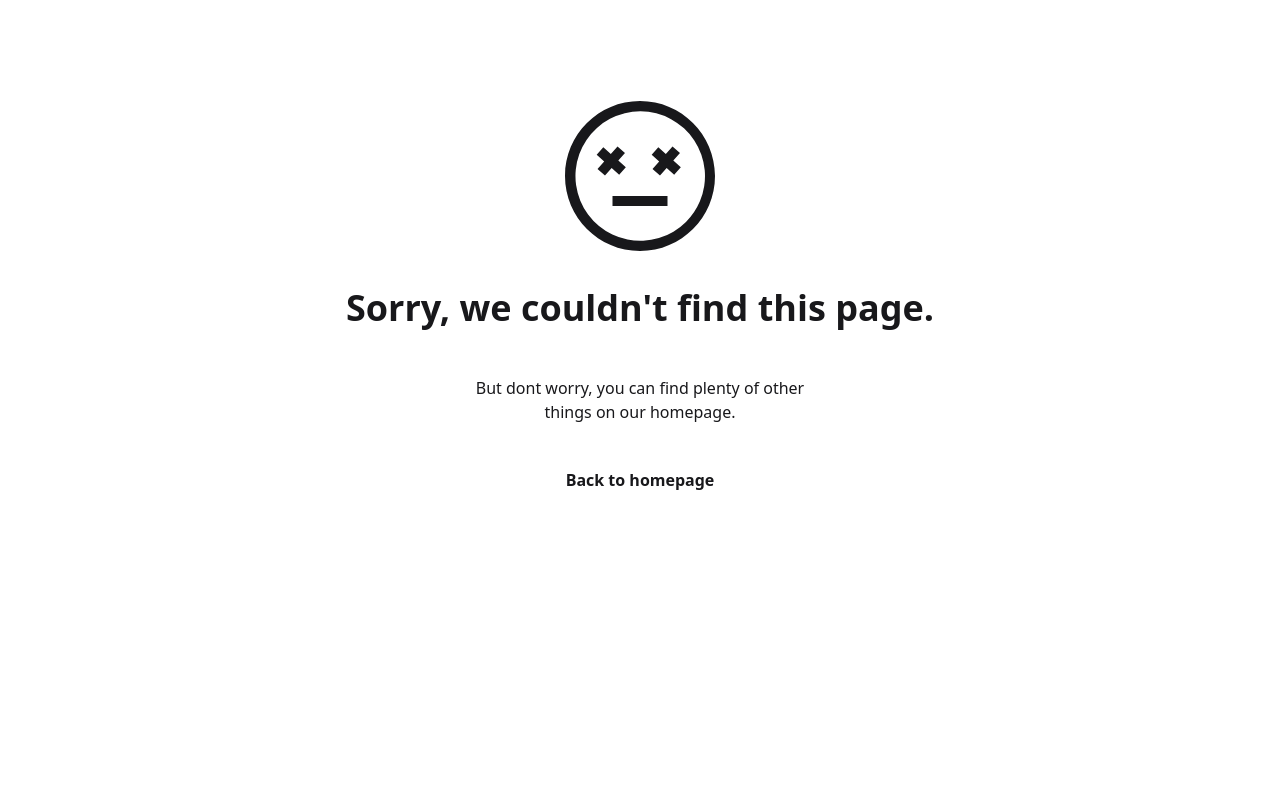
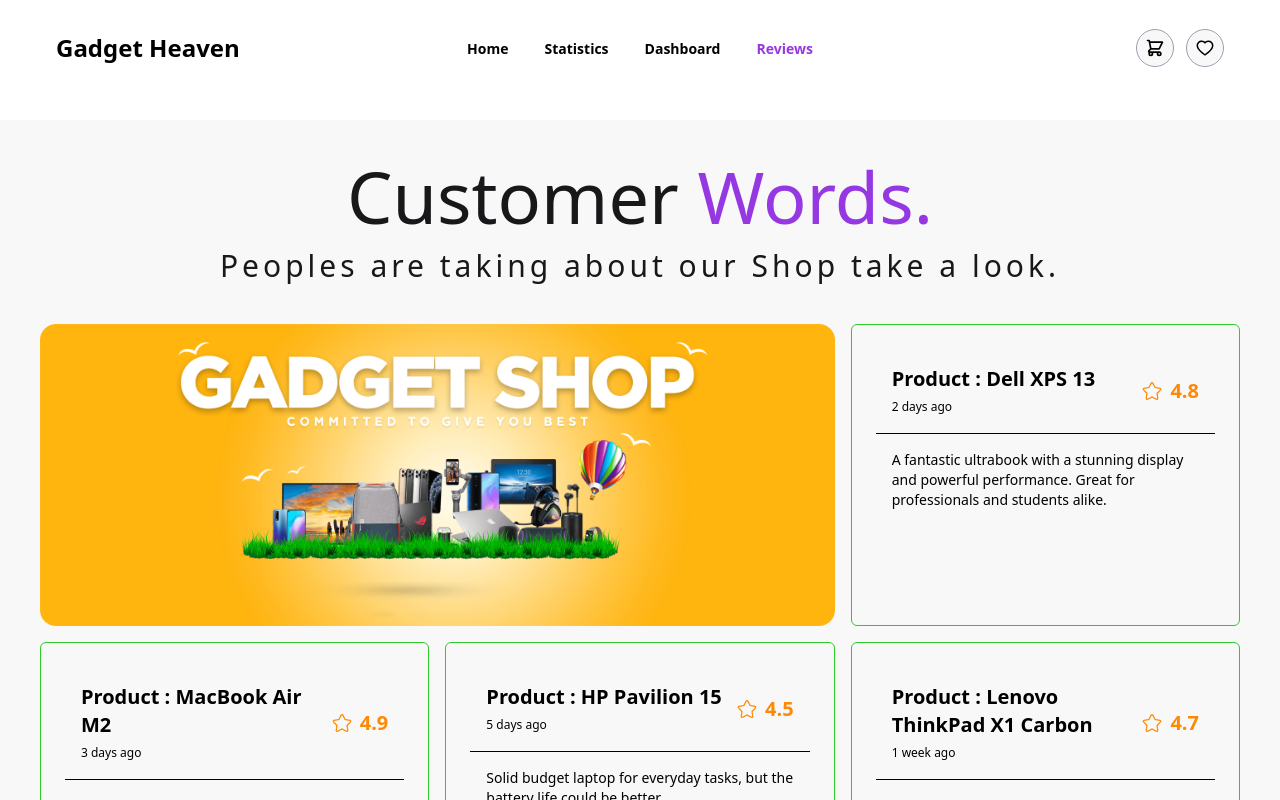
Before and after one commit to abdullahjim29/gadget-heaven, a React (Vite) app: page /review in a window 1280 px wide. Shown: the top 800 px of the page. Built offline with nearby package versions, Linux system fonts and the light colour scheme.

Commit message:
create a new route relevent to website

```diff
--- /dev/null
+++ b/public/reviews.json
@@ -0,0 +1,114 @@
+[
+    {
+      "productId": 1,
+      "productName": "Dell XPS 13",
+      "date": "2 days ago",
+      "review": "A fantastic ultrabook with a stunning display and powerful performance. Great for professionals and students alike.",
+      "rating": 4.8
+    },
+    {
+      "productId": 2,
+      "productName": "MacBook Air M2",
+      "date": "3 days ago",
+      "review": "Sleek and powerful, the M2 chip delivers excellent speed, and the battery life is outstanding.",
+      "rating": 4.9
+    },
+    {
+      "productId": 3,
+      "productName": "HP Pavilion 15",
+      "date": "5 days ago",
+      "review": "Solid budget laptop for everyday tasks, but the battery life could be better.",
+      "rating": 4.5
+    },
+    {
+      "productId": 4,
+      "productName": "Lenovo ThinkPad X1 Carbon",
+      "date": "1 week ago",
+      "review": "Lightweight and durable with an excellent keyboard. Perfect for business professionals.",
+      "rating": 4.7
+    },
+    {
+      "productId": 5,
+      "productName": "iPhone 14 Pro",
+      "date": "2 days ago",
+      "review": "Incredible camera, super-fast performance, and a beautiful design. Worth every penny.",
+      "rating": 4.9
+    },
+    {
+      "productId": 6,
+      "productName": "Samsung Galaxy S23 Ultra",
+      "date": "1 week ago",
+      "review": "A powerhouse smartphone with a stunning display and next-level camera technology.",
+      "rating": 4.8
+    },
+    {
+      "productId": 7,
+      "productName": "Google Pixel 7",
+      "date": "4 days ago",
+      "review": "Amazing camera quality and a pure Android experience. Smooth and reliable performance.",
+      "rating": 4.7
+    },
+    {
+      "productId": 8,
+      "productName": "OnePlus 11",
+      "date": "6 days ago",
+      "review": "A great balance of performance and design, but lacks wireless charging.",
+      "rating": 4.6
+    },
+    {
+      "productId": 9,
+      "productName": "Apple Watch Series 8",
+      "date": "3 days ago",
+      "review": "The best smartwatch for Apple users with excellent health-tracking features.",
+      "rating": 4.8
+    },
+    {
+      "productId": 10,
+      "productName": "Samsung Galaxy Watch 5",
+      "date": "5 days ago",
+      "review": "Great battery life and solid fitness tracking, but Bixby still needs improvement.",
+      "rating": 4.7
+    },
+    {
+      "productId": 11,
+      "productName": "Fitbit Versa 4",
+      "date": "1 week ago",
+      "review": "Great for fitness tracking, but lacks third-party app support.",
+      "rating": 4.6
+    },
+    {
+      "productId": 12,
+      "productName": "Garmin Fenix 7",
+      "date": "2 days ago",
+      "review": "Perfect for outdoor adventures with excellent GPS and fitness tracking features.",
+      "rating": 4.8
+    },
+    {
+      "productId": 13,
+      "productName": "Apple AirPods Pro (2nd Generation)",
+      "date": "4 days ago",
+      "review": "Fantastic noise cancellation and immersive audio. A must-have for Apple users.",
+      "rating": 4.8
+    },
+    {
+      "productId": 14,
+      "productName": "Bose QuietComfort 45",
+      "date": "1 week ago",
+      "review": "Extremely comfortable and delivers amazing noise cancellation for travel and work.",
+      "rating": 4.7
+    },
+    {
+      "productId": 15,
+      "productName": "Logitech MX Anywhere 3",
+      "date": "3 days ago",
+      "review": "Great compact mouse with precise tracking, but a bit expensive.",
+      "rating": 4.6
+    },
+    {
+      "productId": 16,
+      "productName": "Keychron K8 Wireless Mechanical Keyboard",
+      "date": "2 days ago",
+      "review": "Amazing mechanical keyboard with great battery life and solid build quality.",
+      "rating": 4.5
+    }
+  ]
--- a/src/components/Cart.jsx
+++ b/src/components/Cart.jsx
@@ -26,11 +26,12 @@ const Cart = () => {
     setCartProducts(sorted)
   }
 
+  console.log(totalCost);
   return (
     <>
       <div className="flex flex-wrap md:flex-row w-9/12 mx-auto my-8 gap-5 items-center">
         <h3 className="flex-grow text-2xl font-bold">Cart</h3>
-        <div className="text-xl font-bold">Total cost: {totalCost < 0 ? 0 : totalCost}</div>
+        <div className="text-xl font-bold">Total cost: {totalCost}</div>
         <div className="flex items-center gap-2 btn bg-white border-[#9538E2] border rounded-full text-[#9538E2] text-base font-bold hover:bg-[#9538E2] hover:text-white">
           <button onClick={handleSort}>Sort by Price</button> <RiSoundModuleLine />
         </div>
--- a/src/components/Navbar.jsx
+++ b/src/components/Navbar.jsx
@@ -31,7 +31,7 @@ const {pathname} = useLocation();
               <NavLink className={({isActive}) => isActive && pathname == '/'? 'text-[#9538E2] font-bold' : 'font-semibold'} to='/'><li>Home</li></NavLink>
               <NavLink className={({isActive}) => isActive && pathname == '/statistics'? 'text-[#9538E2] font-semibold' : 'font-semibold text-black'} to='/statistics'><li>Statistics</li></NavLink>
               <NavLink className={({isActive}) => (isActive && pathname == '/dashboard') || pathname == '/dashboard/cart' || pathname == '/dashboard/wishlist'? 'text-[#9538E2] font-semibold' : 'font-semibold text-black'} to='/dashboard'><li>Dashboard</li></NavLink>
-              <NavLink className={({isActive}) => isActive && pathname == '/join'? 'text-[#9538E2] font-semibold' : 'font-semibold text-black'} to='/join'><li>Join</li></NavLink>
+              <NavLink className={({isActive}) => isActive && pathname == '/review'? 'text-[#9538E2] font-semibold' : 'font-semibold text-black'} to='/review'><li>Reviews</li></NavLink>
             </ul>
           </div>
           <Link to='/' className="text-xl md:text-2xl font-bold">Gadget Heaven</Link>
@@ -41,7 +41,7 @@ const {pathname} = useLocation();
           <NavLink className={({isActive}) => isActive && pathname == '/'? 'underline font-bold' : 'font-semibold'} to='/'><li>Home</li></NavLink>
               <NavLink className={({isActive}) => isActive && pathname == '/statistics'? 'text-[#9538E2] font-semibold' : 'font-semibold'} to='/statistics'><li>Statistics</li></NavLink>
               <NavLink className={({isActive}) => isActive && pathname == '/dashboard'? 'text-[#9538E2] font-semibold' : 'font-semibold'} to='/dashboard'><li>Dashboard</li></NavLink>
-              <NavLink className={({isActive}) => isActive && pathname == '/join'? 'text-[#9538E2] font-semibold' : 'font-semibold'} to='/join'><li>Join</li></NavLink>
+              <NavLink className={({isActive}) => isActive && pathname == '/review'? 'text-[#9538E2] font-semibold' : 'font-semibold'} to='/review'><li>Reviews</li></NavLink>
           </ul>
         </div>
         <div className="navbar-end gap-3 text-black">
--- a/src/components/Product.jsx
+++ b/src/components/Product.jsx
@@ -3,7 +3,7 @@ import { Link } from "react-router-dom";
 const Product = ({ product }) => {
   const { product_image, product_title, price, product_id } = product;
   return (
-    <div className="card bg-white rounded-2xl shadow-sm p-4">
+    <div className="card bg-white rounded-2xl shadow-sm p-4 transition hover:scale-105 overflow-hidden">
       <figure className="p-6 bg-gray-200 rounded-2xl h-[220px]">
         <img src={product_image} alt={product_title} className="w-4/6" />
       </figure>
--- a/src/components/Products.jsx
+++ b/src/components/Products.jsx
@@ -10,7 +10,7 @@ const Products = () => {
   );
 
   return (
-    <div className="grid grid-cols-1 md:grid-cols-2 lg:grid-cols-3 gap-5">
+    <div className="grid grid-cols-1 md:grid-cols-2 lg:grid-cols-3 gap-6">
       {
         filteredCategory.length === 0 ? <div className="col-span-3">
         <h2 className="text-4xl text-red-600 text-center">NO DATA FOUND FOR THIS CATEGORY </h2>
--- a/src/pages/Join.jsx
+++ /dev/null
@@ -1,9 +0,0 @@
-const Join = () => {
-    return (
-        <div>
-            <h2>Join With Us</h2>
-        </div>
-    );
-};
-
-export default Join;
--- /dev/null
+++ b/src/pages/Review.jsx
@@ -0,0 +1,69 @@
+import { useLoaderData } from "react-router-dom";
+import shopImage from "/shopImage.png";
+import { useEffect, useState } from "react";
+const Review = () => {
+    const reviewsData = useLoaderData();
+    const [reviews, setReviews] = useState([]);
+    // setReviews(reviewsData)
+    useEffect(()=> {
+        setReviews(reviewsData.slice(0,7))
+    }, [reviewsData])
+  return (
+    <>
+      <div className="p-10 mt-10">
+        <div className="text-center space-y-4">
+          <h1 className="font-stylish text-3xl md:text-5xl lg:text-7xl">
+            Customer <span className="text-[#9538e2]">Words.</span>
+          </h1>
+          <p className="text-xl md:text-2xl lg:text-3xl font-extralight tracking-[4px] ">
+            Peoples are taking about our Shop take a look.
+          </p>
+        </div>
+        <div className="grid grid-cols-1 md:grid-cols-2 lg:grid-cols-3 gap-4 mt-10">
+          <div className="lg:col-span-2">
+            <img
+              className="rounded-2xl cover w-full md:h-[250px] lg:h-auto"
+              src={shopImage}
+              alt=""
+            />
+          </div>
+
+          {/* reviews cards */}
+          {
+            reviews.map(review => <div key={review.productId} className="container flex flex-col w-full max-w-lg p-6 mx-auto divide-y rounded-md border border-[#2fca2d]  text-black ">
+            <div className="flex justify-between p-4">
+              <div className="flex space-x-4">
+                <div>
+                  <h4 className="font-bold text-xl">Product : {review.productName}</h4>
+                  <span className="text-xs">{review.date}</span>
+                </div>
+              </div>
+              <div className="flex items-center space-x-2 text-[#ff8904]">
+                <svg
+                  xmlns="http://www.w3.org/2000/svg"
+                  viewBox="0 0 512 512"
+                  className="w-5 h-5 fill-current"
+                >
+                  <path d="M494,198.671a40.536,40.536,0,0,0-32.174-27.592L345.917,152.242,292.185,47.828a40.7,40.7,0,0,0-72.37,0L166.083,152.242,50.176,171.079a40.7,40.7,0,0,0-22.364,68.827l82.7,83.368-17.9,116.055a40.672,40.672,0,0,0,58.548,42.538L256,428.977l104.843,52.89a40.69,40.69,0,0,0,58.548-42.538l-17.9-116.055,82.7-83.368A40.538,40.538,0,0,0,494,198.671Zm-32.53,18.7L367.4,312.2l20.364,132.01a8.671,8.671,0,0,1-12.509,9.088L256,393.136,136.744,453.3a8.671,8.671,0,0,1-12.509-9.088L144.6,312.2,50.531,217.37a8.7,8.7,0,0,1,4.778-14.706L187.15,181.238,248.269,62.471a8.694,8.694,0,0,1,15.462,0L324.85,181.238l131.841,21.426A8.7,8.7,0,0,1,461.469,217.37Z"></path>
+                </svg>
+                <span className="text-xl font-bold">{review.rating}</span>
+              </div>
+            </div>
+            <div className="p-4 space-y-2 text-sm">
+              <p>
+                {review.review}
+              </p>
+            </div>
+          </div>)
+          }
+          {
+            reviews.length <= 7 ? <div><button onClick={() => setReviews(reviewsData)} className="btn border-[#9538e2] hover:bg-[#9538e2] hover:text-white">Show All</button>
+            </div> : <div><button onClick={() =>  setReviews(reviewsData.slice(0,7))} className="btn border-[#9538e2] hover:bg-[#9538e2] hover:text-white">Show Less</button></div>
+          }
+        </div>
+      </div>
+    </>
+  );
+};
+
+export default Review;
--- a/src/routes/Routes.jsx
+++ b/src/routes/Routes.jsx
@@ -3,13 +3,13 @@ import MainLayout from "../layout/MainLayout";
 import Home from "../pages/Home";
 import Statistics from "../pages/Statistics";
 import Dashboard from "../pages/Dashboard";
-import Join from "../pages/Join";
 import Products from "../components/Products";
 import ProductDetails from "../pages/ProductDetails";
 import Cart from "../components/Cart";
 import WishlList from "../components/WishlList";
 import ErrorPage from "../pages/ErrorPage";
 import AllProducts from "../components/AllProducts";
+import Review from "../pages/Review";
 
 const router = createBrowserRouter([
     {
@@ -62,8 +62,9 @@ const router = createBrowserRouter([
             ]
         },
         {
-            path: '/join',
-            element: <Join/>
+            path: '/review',
+            element: <Review/>,
+            loader: () => fetch('../reviews.json'),
         },
         {
           path: '/product-details/:productId',
```
Also changed, not shown: public/shopImage.png (added).
